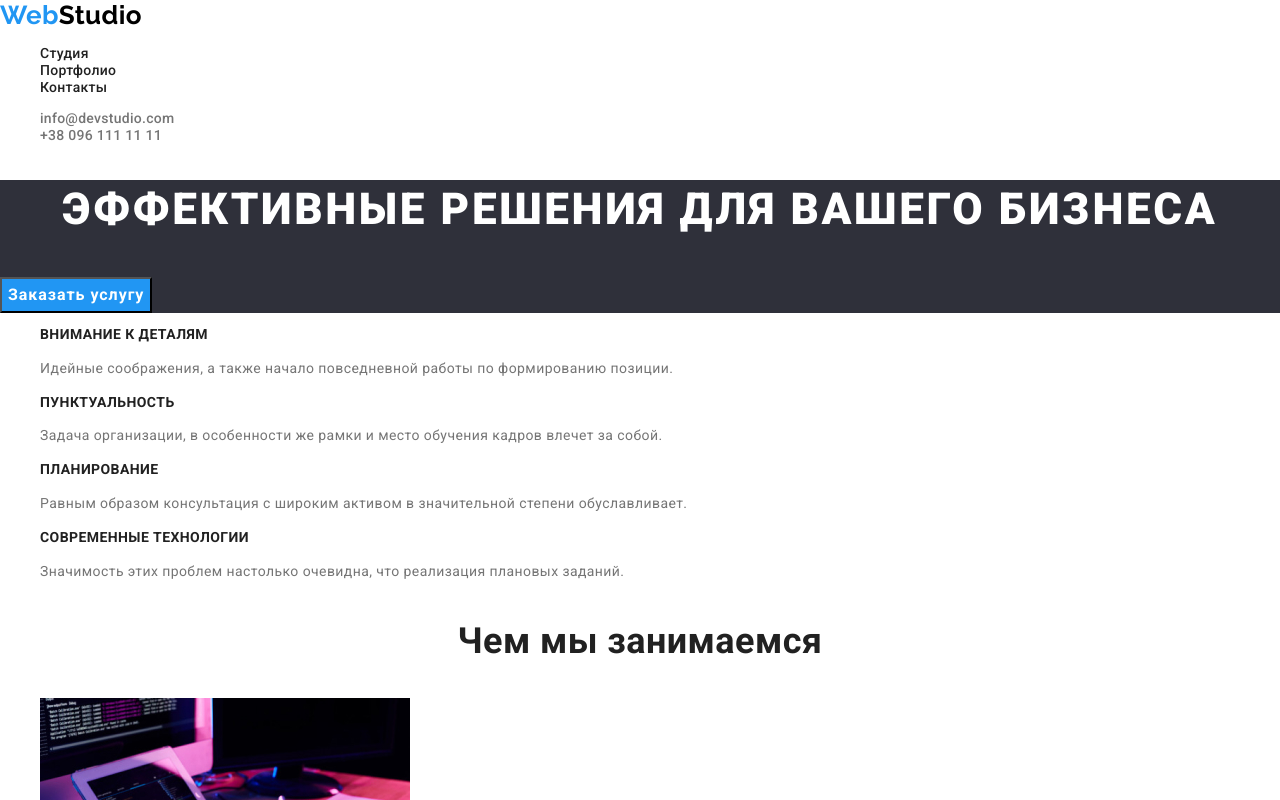
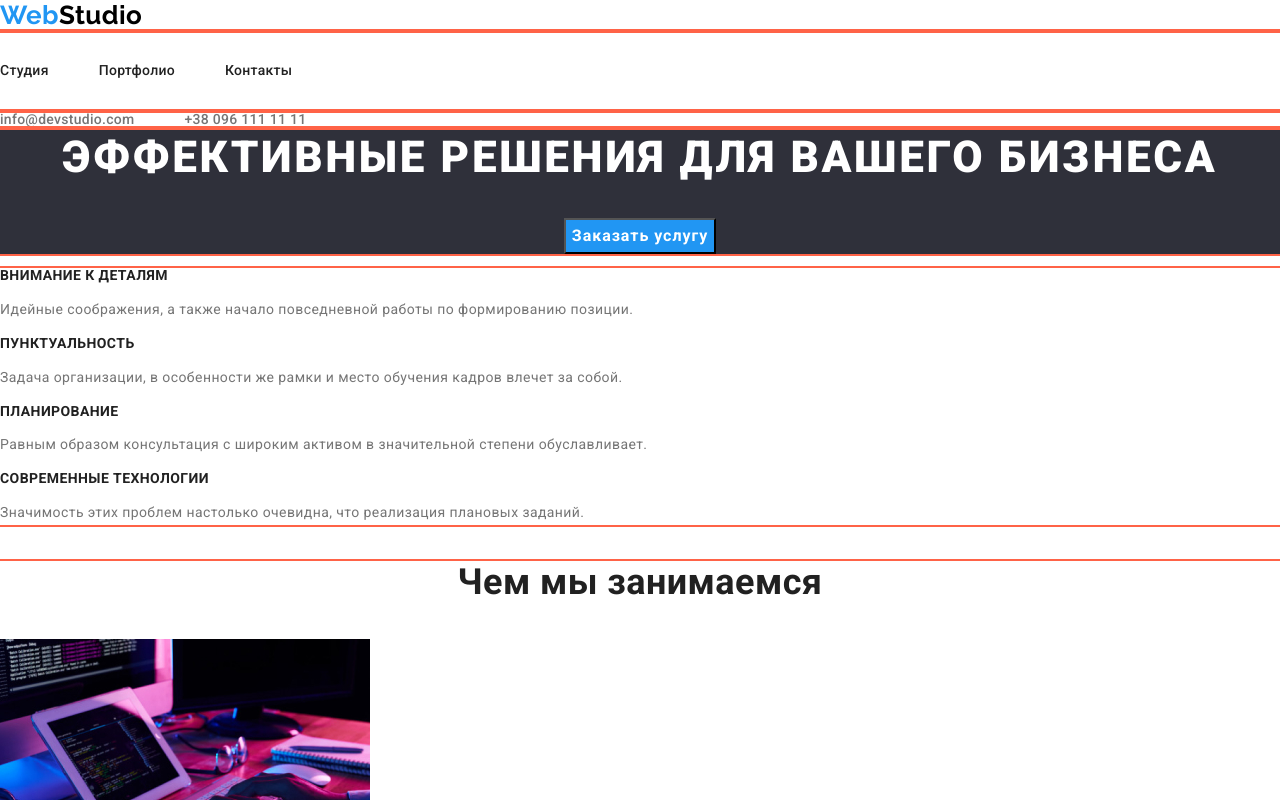
Before and after one commit to Kilivnik/goit-markup-hw-03, a plain HTML site: page index.html in a window 1280 px wide. Shown: the top 800 px of the page. Drawn offline with nearby package versions, Linux system fonts and the light colour scheme.

Commit message:
breaks into sections

```diff
--- a/css/styles.css
+++ b/css/styles.css
@@ -13,7 +13,6 @@
 }
 
 body {
-  margin: 0;
   background-color: var(--primary-color);
   font-family: "Roboto", sans-serif;
   font-size: 14px;
@@ -22,6 +21,8 @@ body {
 }
 
 .list {
+  padding: 0;
+  margin: 0;
   list-style: none;
 }
 .link {
@@ -44,11 +45,15 @@ body {
 /*---------------HEADER---------------*/
 
 .logo-web {
+  margin: 0;
+  padding: 0;
   font-family: Raleway;
   font-weight: 700;
   font-size: 26px;
   line-height: 1.19;
   color: var(--accent-color);
+  display: flex;
+  outline: 2px solid tomato;
 }
 .logo-studio {
   font-family: Raleway;
@@ -70,6 +75,9 @@ body {
   line-height: 1.14;
   letter-spacing: 0.02em;
   color: var(--primary-title-color);
+  display: block;
+  padding-top: 32px;
+  padding-bottom: 32px;
 }
 .header-link:hover,
 .header-link:focus {
@@ -89,18 +97,28 @@ body {
 .header-tel:focus {
   color: var(--accent-color);
 }
+.header-list {
+  display: flex;
+  outline: 2px solid tomato;
+}
+.header-item:not(:last-child) {
+  margin-right: 50px;
+}
 
 /*----------------MAIN------------*/
 .main {
   background-color: #2f303a;
+  outline: 2px solid tomato;
+  text-align: center;
 }
 .main-title {
+  margin-top: 0;
+  margin-bottom: 30px;
   font-weight: 900;
   font-size: 44px;
   line-height: 1.36;
   letter-spacing: 0.06em;
   color: #ffffff;
-  text-align: center;
   text-transform: uppercase;
 }
 .main-btn {
@@ -117,6 +135,15 @@ body {
   background-color: var(--second-btn-color);
 }
 /*--------------SECTION----------*/
+.section-list {
+  outline: 2px solid tomato;
+}
+.about {
+  outline: 2px solid tomato;
+}
+.about-command {
+  outline: 2px solid tomato;
+}
 .section-title {
   font-weight: 700;
   font-size: 14px;
@@ -152,6 +179,7 @@ body {
 /*---------------FOOTER----------*/
 .footer {
   background-color: var(--footer-color);
+  outline: 2px solid tomato;
 }
 .footer-text {
   font-style: normal;
--- a/index.html
+++ b/index.html
@@ -1,5 +1,6 @@
 <!DOCTYPE html>
 <html lang="ru">
+
 <head>
     <meta charset="UTF-8">
     <meta http-equiv="X-UA-Compatible" content="IE=edge">
@@ -7,11 +8,14 @@
     <title>Document</title>
     <link rel="preconnect" href="https://fonts.googleapis.com">
     <link rel="preconnect" href="https://fonts.gstatic.com" crossorigin>
-    <link href="https://fonts.googleapis.com/css2?family=Raleway:wght@700&family=Roboto:wght@400;500;700;900&display=swap"
+    <link
+        href="https://fonts.googleapis.com/css2?family=Raleway:wght@700&family=Roboto:wght@400;500;700;900&display=swap"
         rel="stylesheet">
-    <link rel="stylesheet" href="https://cdnjs.cloudflare.com/ajax/libs/modern-normalize/1.1.0/modern-normalize.min.css">
+    <link rel="stylesheet"
+        href="https://cdnjs.cloudflare.com/ajax/libs/modern-normalize/1.1.0/modern-normalize.min.css">
     <link rel="stylesheet" href="./css/styles.css">
 </head>
+
 <body>
     <!-- Шапка сайта  -->
     <header class="header">
@@ -22,11 +26,12 @@
                 <li class="header-item"><a class="link header-link" href="./portfolio.html">Портфолио</a></li>
                 <li class="header-item"><a class="link header-link" href="">Контакты</a></li>
             </ul>
-            <ul class="list header-list">
-                <li class="header-item"><a class="link header-mail" href="mailto:http://info@devstudio.com">info@devstudio.com</a></li>
-                <li class="header-item"><a class="link header-tel" href="tel:+380961111111">+38 096 111 11 11</a></li>
-            </ul>
         </nav>
+        <ul class="list header-list">
+            <li class="header-item"><a class="link header-mail"
+                    href="mailto:http://info@devstudio.com">info@devstudio.com</a></li>
+            <li class="header-item"><a class="link header-tel" href="tel:+380961111111">+38 096 111 11 11</a></li>
+        </ul>
     </header>
 
     <main>
@@ -42,19 +47,23 @@
             <ul class="list section-list">
                 <li class="section-item">
                     <h3 class="section-title">Внимание к деталям</h3>
-                    <p class="section-text">Идейные соображения, а также начало повседневной работы по формированию позиции.</p>
+                    <p class="section-text">Идейные соображения, а также начало повседневной работы по формированию
+                        позиции.</p>
                 </li>
                 <li class="section-item">
                     <h3 class="section-title">Пунктуальность</h3>
-                    <p class="section-text">Задача организации, в особенности же рамки и место обучения кадров влечет за собой.</p>
+                    <p class="section-text">Задача организации, в особенности же рамки и место обучения кадров влечет за
+                        собой.</p>
                 </li>
                 <li class="section-item">
                     <h3 class="section-title">Планирование</h3>
-                    <p class="section-text">Равным образом консультация с широким активом в значительной степени обуславливает.</p>
+                    <p class="section-text">Равным образом консультация с широким активом в значительной степени
+                        обуславливает.</p>
                 </li>
                 <li class="section-item">
                     <h3 class="section-title">Современные технологии</h3>
-                    <p class="section-text">Значимость этих проблем настолько очевидна, что реализация плановых заданий.</p>
+                    <p class="section-text">Значимость этих проблем настолько очевидна, что реализация плановых заданий.
+                    </p>
                 </li>
             </ul>
         </section>
@@ -119,4 +128,5 @@
     </footer>
 
 </body>
+
 </html>
```
